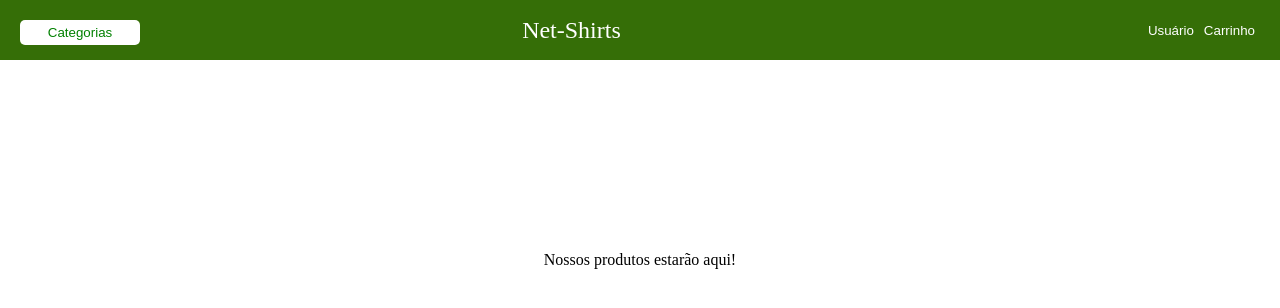
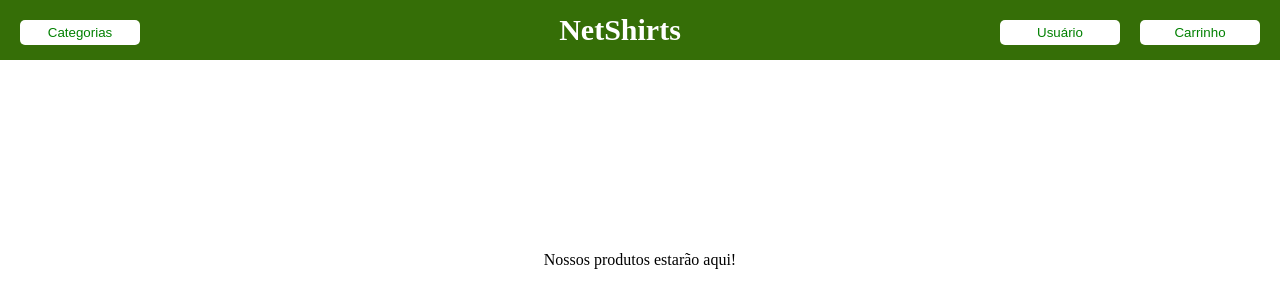
Before and after one commit to leleoRA/fut-store-frontend, a React (Create React App) app: page /products/all in a window 1280 px wide. Shown: the top 308 px of the page. Built offline with nearby package versions, Linux system fonts and the light colour scheme.

Commit message:
Implementaçao do menu suspenso de categorias

```diff
--- a/src/components/Catalog.js
+++ b/src/components/Catalog.js
@@ -1,6 +1,6 @@
 import styled from 'styled-components';
 
-import Header from "./Header.js";
+import Header from "./Header/Header.js";
 
 export default function Catalog() {
     return(
--- a/src/components/Header.js
+++ /dev/null
@@ -1,105 +0,0 @@
-import styled from 'styled-components';
-import { useState } from "react";
-
-export default function Header() {
-    const [openCategoriesMenu, setOpenCategoriesMenu] = useState(false);
-    return(
-        <Body>
-            <LeftMenu>
-                <CategoriesMenu>
-                        <button onClick={()=> setOpenCategoriesMenu(!openCategoriesMenu)}>Categorias</button>
-                        {openCategoriesMenu &&
-                            <Category last={false}>
-                                <button onClick={()=> setOpenCategoriesMenu(!openCategoriesMenu)}>Nacionais</button>
-                            </Category>
-                        }
-                        {openCategoriesMenu &&
-                            <Category last={false}>
-                                <button onClick={()=> setOpenCategoriesMenu(!openCategoriesMenu)}>Internacionais</button>
-                            </Category>
-                        }
-                        {openCategoriesMenu &&
-                            <Category last={true}>
-                                <button onClick={()=> setOpenCategoriesMenu(!openCategoriesMenu)}>Ver tudo</button>
-                            </Category>
-                        }
-                </CategoriesMenu>
-            </LeftMenu>
-            <Logo>Net-Shirts</Logo>
-            <RightMenu>
-                <UserMenu>Usuário</UserMenu>
-                <Cart>Carrinho</Cart>
-            </RightMenu>
-        </Body>
-    )
-}
-
-const Body = styled.div`
-    height: 60px;
-    width: 100vw;
-    display: flex;
-    justify-content: space-between;
-    align-items: center;
-    position: sticky;
-    top: 0;
-    left: 0;
-    background: #356e07;
-    border: none;
-`;
-
-const LeftMenu = styled.div`
-    position: relative;
-`;
-
-const CategoriesMenu = styled.div`
-    position: fixed;
-    top: 20px;
-    left: 20px;
-    display: flex;
-    flex-direction: column;
-    background: #FFFFFF;
-    border: thin;
-    border-radius: 5px;
-    button {
-        width: 120px;
-        background: none;
-        border: none;
-        cursor: pointer;
-        color: green;
-        padding: 5px;
-    }
-`;
-
-const Category = styled.div`
-    background: #F7F7F7;
-    border-radius: ${props => props.last ? "5px" : "0"};
-    :hover {
-        opacity: .7;
-    }
-`;
-
-const Logo = styled.h1`
-    font-size: 24px;
-    color: #FFFFFF;
-`;
-
-const RightMenu = styled.div`
-    display: flex;
-    margin-right: 20px;
-`;
-
-const UserMenu = styled.button`
-    color: #FFFFFF;
-    padding: 5px;
-    cursor: pointer;
-    background: none;
-    border: none;
-`;
-
-const Cart = styled.button`
-    color: #FFFFFF;
-    padding: 5px;
-    cursor: pointer;
-    background: none;
-    border: none;
-`;
--- /dev/null
+++ b/src/components/Header/CategoriesMenu.js
@@ -0,0 +1,60 @@
+import styled from 'styled-components';
+import {useState} from "react";
+import {useHistory} from 'react-router-dom';
+
+export default function CategoriesMenu() {
+    const [openCategoriesMenu, setOpenCategoriesMenu] = useState(false);
+    const history = useHistory();
+
+    function goTo(path) {
+        history.push(path);
+    }
+
+    return(
+        <Menu>
+            <button onClick={()=> setOpenCategoriesMenu(!openCategoriesMenu)}>Categorias</button>
+            {openCategoriesMenu &&
+                <Category last={false}>
+                    <button onClick={()=> {setOpenCategoriesMenu(!openCategoriesMenu); goTo('/products/national')}}>Nacionais</button>
+                </Category>
+            }
+            {openCategoriesMenu &&
+                <Category last={false}>
+                    <button onClick={()=> {setOpenCategoriesMenu(!openCategoriesMenu); goTo('/products/international')}}>Internacionais</button>
+                </Category>
+            }
+            {openCategoriesMenu &&
+                <Category last={true}>
+                    <button onClick={()=> {setOpenCategoriesMenu(!openCategoriesMenu); goTo('/products/all')}}>Ver tudo</button>
+                </Category>
+            }
+        </Menu>
+    )
+}
+
+const Menu = styled.div`
+    position: fixed;
+    top: 20px;
+    left: 20px;
+    display: flex;
+    flex-direction: column;
+    background: #FFFFFF;
+    border: thin;
+    border-radius: 5px;
+    button {
+        width: 120px;
+        background: none;
+        border: none;
+        cursor: pointer;
+        color: green;
+        padding: 5px;
+    }
+`;
+
+const Category = styled.div`
+    background: #F7F7F7;
+    border-radius: ${props => props.last ? "0px 0px 5px 5px" : "0"};
+    :hover {
+        opacity: .7;
+    }
+`;
--- /dev/null
+++ b/src/components/Header/Header.js
@@ -0,0 +1,46 @@
+import styled from 'styled-components';
+
+import CategoriesMenu from "./CategoriesMenu.js";
+import UserAndCart from "./UserAndCart.js";
+
+export default function Header() {
+    return(
+        <Body>
+            <LeftMenu>
+                <CategoriesMenu />
+            </LeftMenu>
+            <Logo>NetShirts</Logo>
+            <RightMenu>
+                <UserAndCart />
+            </RightMenu>
+        </Body>
+    )
+}
+
+const Body = styled.div`
+    height: 60px;
+    width: 100vw;
+    display: flex;
+    justify-content: space-between;
+    align-items: center;
+    position: sticky;
+    top: 0;
+    left: 0;
+    background: #356e07;
+    border: none;
+`;
+
+const LeftMenu = styled.div`
+    position: relative;
+`;
+
+const Logo = styled.h1`
+    font-size: 30px;
+    font-weight: 700;
+    color: #FFFFFF;
+`;
+
+const RightMenu = styled.div`
+    display: flex;
+    margin-right: 20px;
+`;
--- /dev/null
+++ b/src/components/Header/UserAndCart.js
@@ -0,0 +1,105 @@
+import styled from 'styled-components';
+import {useState} from "react";
+import {useHistory} from 'react-router-dom';
+
+export default function UserAndCart() {
+    const [openUserMenu, setOpenUserMenu] = useState(false);
+    const [openCartMenu, setOpenCartMenu] = useState(false);
+    const history = useHistory();
+
+    function goTo(path) {
+        history.push(path);
+    }
+
+    return(
+        <Menus>
+            <UserMenu>
+                <button onClick={()=> {setOpenUserMenu(!openUserMenu); setOpenCartMenu(false)}}>Usuário</button>
+                {openUserMenu &&
+                    <Category last={false}>
+                        <button onClick={()=> setOpenUserMenu(!openUserMenu)}>Entrar</button>
+                    </Category>
+                }
+                {openUserMenu &&
+                    <Category last={false}>
+                        <button onClick={()=> setOpenUserMenu(!openUserMenu)}>Criar conta</button>
+                    </Category>
+                }
+                {openUserMenu &&
+                    <Category last={false}>
+                        <button onClick={()=> setOpenUserMenu(!openUserMenu)}>Pedidos antigos</button>
+                    </Category>
+                }
+                {openUserMenu &&
+                    <Category last={true}>
+                        <button onClick={()=> setOpenUserMenu(!openUserMenu)}>sair</button>
+                    </Category>
+                }
+            </UserMenu>
+            <CartMenu>
+            <button onClick={()=> {setOpenCartMenu(!openCartMenu); setOpenUserMenu(false)}}>Carrinho</button>
+                {openCartMenu &&
+                    <Category last={false}>
+                        <button onClick={()=> {setOpenCartMenu(!openCartMenu); goTo('/cart')}}>Visualizar</button>
+                    </Category>
+                }
+                {openCartMenu &&
+                    <Category last={true}>
+                        <button onClick={()=> setOpenCartMenu(!openCartMenu)}>Limpar</button>
+                    </Category>
+                }
+            </CartMenu>
+        </Menus>
+    )
+}
+
+const Menus = styled.div`
+    display: flex;
+    margin-right: 20px;
+`;
+
+const UserMenu = styled.div`
+    position: fixed;
+    top: 20px;
+    right: 160px;
+    display: flex;
+    flex-direction: column;
+    background: #FFFFFF;
+    border: thin;
+    border-radius: 5px;
+    button {
+        width: 120px;
+        background: none;
+        border: none;
+        cursor: pointer;
+        color: green;
+        padding: 5px;
+    }
+`;
+
+const Category = styled.div`
+    background: #F7F7F7;
+    border-radius: ${props => props.last ? "0px 0px 5px 5px" : "0"};
+    :hover {
+        opacity: .7;
+    }
+`;
+
+const CartMenu = styled.div`
+    position: fixed;
+    top: 20px;
+    right: 20px;
+    display: flex;
+    flex-direction: column;
+    background: #FFFFFF;
+    border: thin;
+    border-radius: 5px;
+    button {
+        width: 120px;
+        background: none;
+        border: none;
+        cursor: pointer;
+        color: green;
+        padding: 5px;
+    }
+`;
--- a/src/components/Welcome.js
+++ b/src/components/Welcome.js
@@ -1,7 +1,7 @@
 import styled from 'styled-components';
 import {useHistory} from 'react-router-dom';
 
-import Header from "./Header.js";
+import Header from "./Header/Header.js";
 
 export default function Welcome() {
     const history = useHistory();
@@ -35,16 +35,19 @@ const Body = styled.div`
 `;
 
 const WelcomeMsg = styled.div`
-    height: 60px;
+    height: 70px;
     width: 100vw;
     display: flex;
     justify-content: center;
     align-items: center;
+    h1 {
+        color: darkgreen;
+    }
     button {
         font-size: inherit;
         background: none;
         border: none;
-        color: darkgreen;
+        color: lightgreen;
         cursor: pointer;
         :hover {
             opacity: .7;
@@ -53,7 +56,7 @@ const WelcomeMsg = styled.div`
 `;
 
 const Categories = styled.div`
-    height: calc(100vh - 120px);
+    height: calc(100vh - 130px);
     width: 100vw;
     display: flex;
     background: #000000;
```
